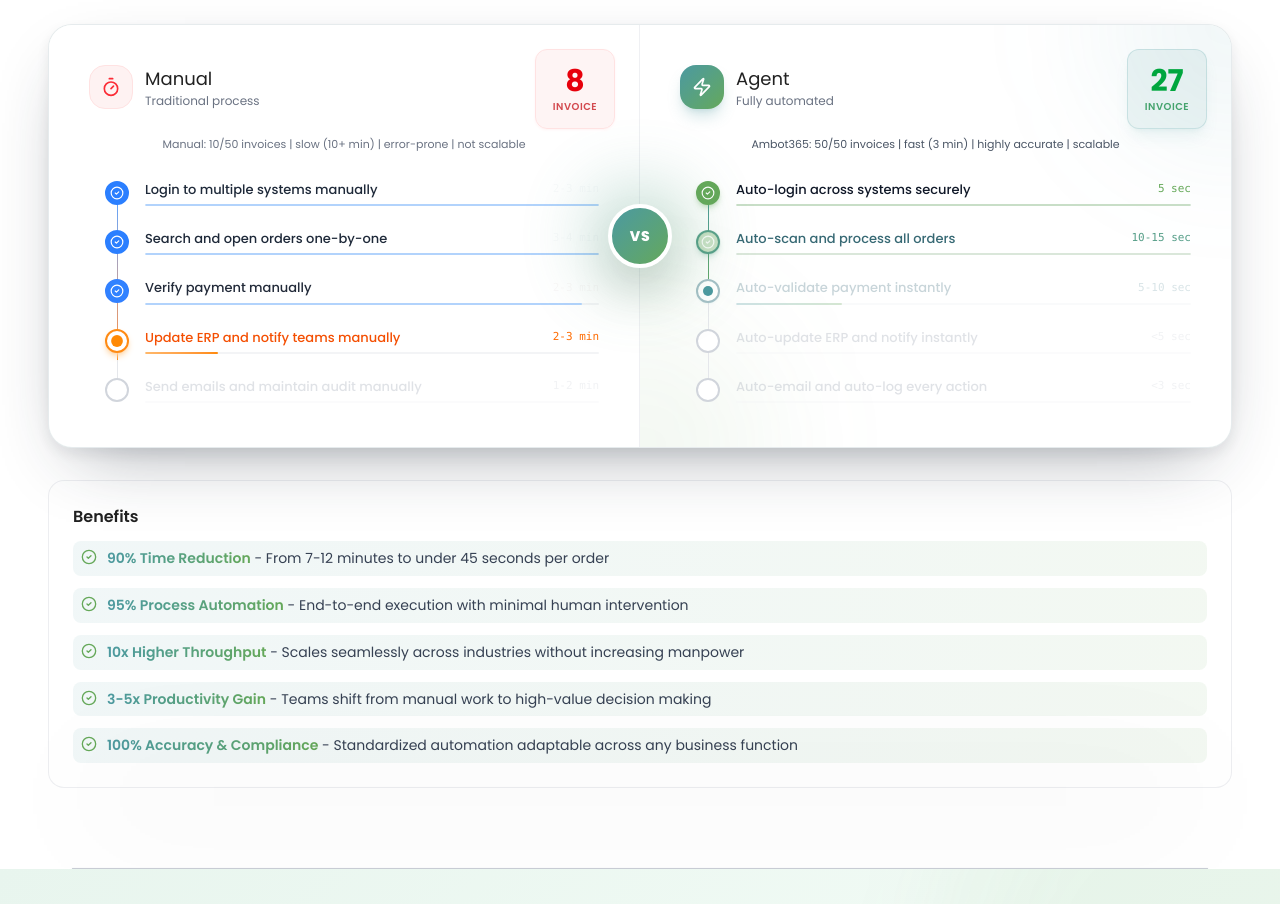
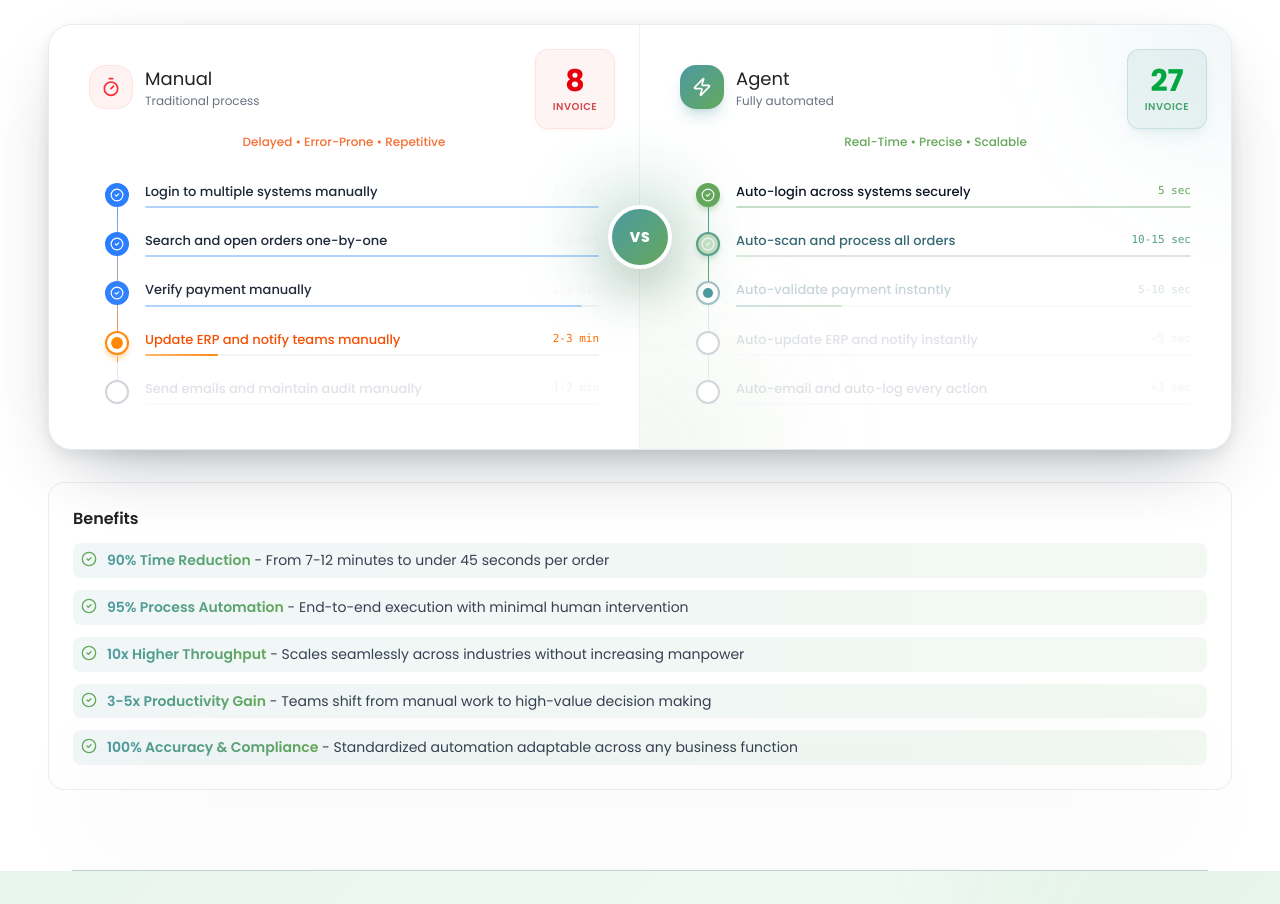
Before and after one commit to A365shift-DevTeam/A365-Automation, a React (Vite) app: page / in a window 1280 px wide. Shown: the part 3580-4484 px from the top of the page. Built offline with nearby package versions, Linux system fonts and the light colour scheme.

Commit message:
text change for manual section

```diff
--- a/src/components/sections/ProcessComparison.tsx
+++ b/src/components/sections/ProcessComparison.tsx
@@ -223,9 +223,9 @@ export default function ProcessComparison() {
                   </div>
                 </div>
 
-                <div className="mb-6 flex flex-col items-center justify-center gap-3 min-h-[1.5rem]">
-                  <p className="text-[10px] md:text-[11px] text-gray-500 dark:text-gray-400 whitespace-nowrap text-center">
-                    Manual: 10/50 invoices | slow (10+ min) | error-prone | not scalable
+                <div className="mb-8 flex flex-col items-center justify-center gap-3">
+                  <p className="text-[11px] md:text-[12px] font-medium text-orange-600/80 dark:text-orange-400/80 whitespace-nowrap text-center">
+                    Delayed • Error-Prone • Repetitive
                   </p>
                 </div>
 
@@ -339,9 +339,9 @@ export default function ProcessComparison() {
                   </div>
                 </div>
 
-                <div className="mb-6 flex flex-col items-center justify-center gap-3 relative z-10 min-h-[1.5rem]">
-                  <p className="text-[10px] md:text-[11px] text-gray-600 dark:text-gray-300 whitespace-nowrap text-center">
-                    Ambot365: 50/50 invoices | fast (3 min) | highly accurate | scalable
+                <div className="mb-8 flex flex-col items-center justify-center gap-3 relative z-10">
+                  <p className="text-[11px] md:text-[12px] font-medium text-[#65A859] whitespace-nowrap text-center">
+                    Real-Time • Precise • Scalable
                   </p>
                 </div>
 
```
